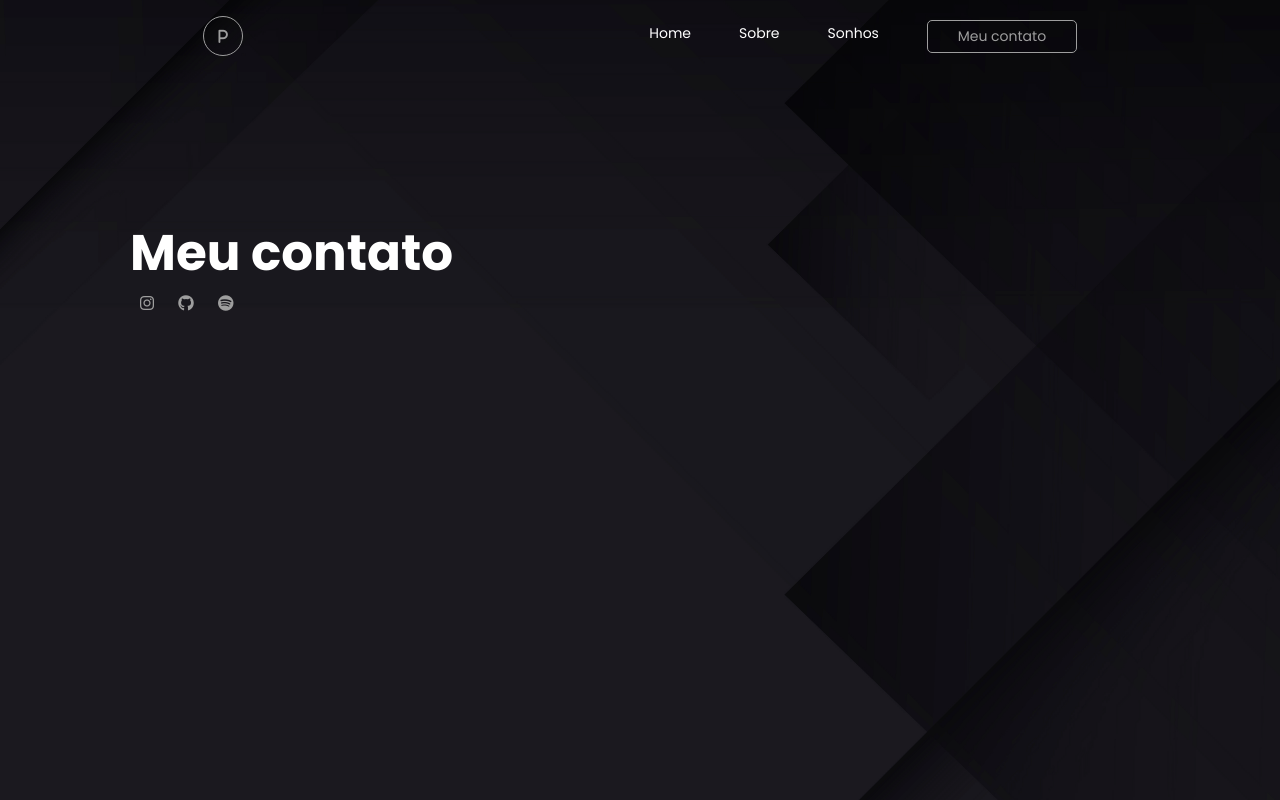
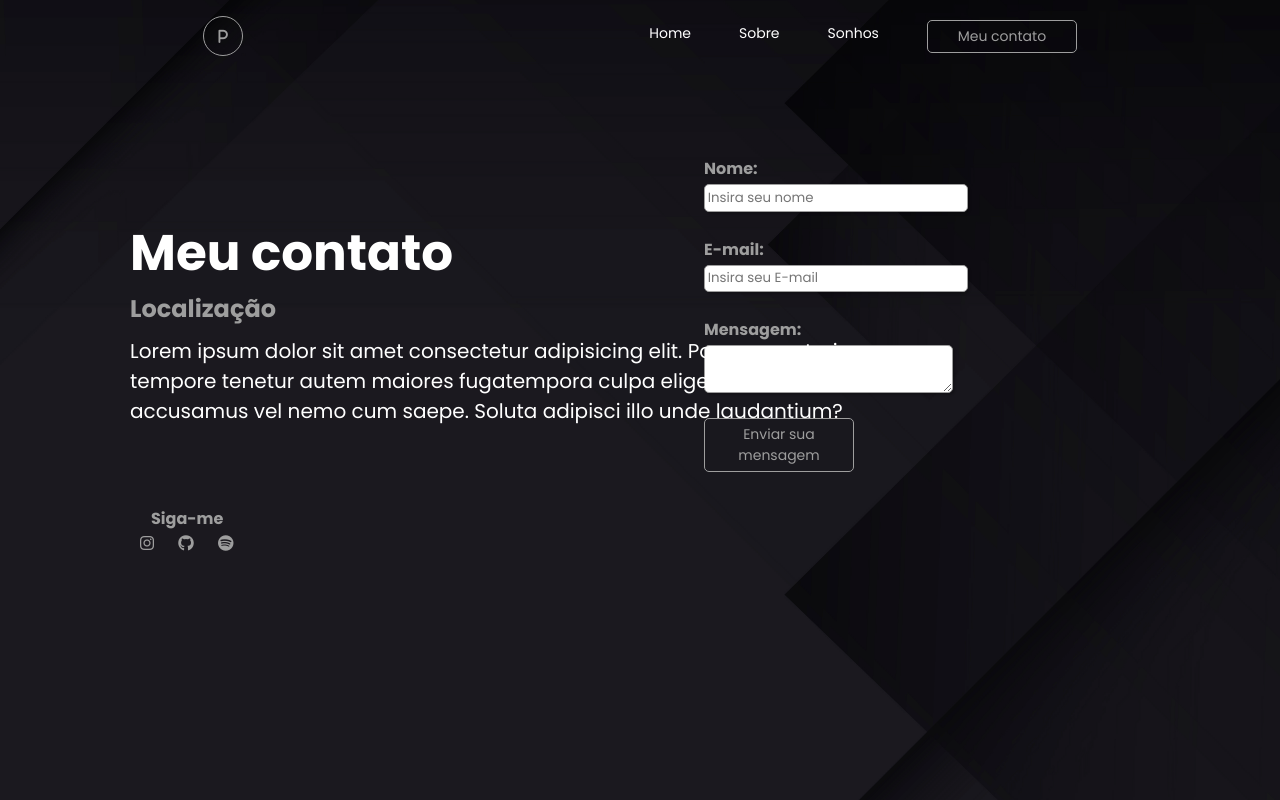
Before and after one commit to Paulokksk10/portifolio, a plain HTML site: page contato.html in a window 1280 px wide. Drawn offline with Linux system fonts and the light colour scheme.

Commit message:
Update contato.html

```diff
--- a/contato.html
+++ b/contato.html
@@ -32,6 +32,15 @@
         <div class="container-text">
             <div class="text">
                 <h1>Meu contato</h1>
+                <h2>Localização</h2>
+                <p>Lorem ipsum dolor sit amet consectetur adipisicing elit. Porro excepturi <br>
+                    tempore tenetur autem maiores fugatempora culpa eligendi dolorum,libero <br>
+                    accusamus vel nemo cum saepe. Soluta adipisci illo unde laudantium?</p>
+
+                    <br>
+                    <br>
+                    <br>
+                    <h4>Siga-me</h4>
                 <div class="social">
                     <a href="https://www.instagram.com/paulokksk/"><i class="fa-brands fa-instagram"></i></a>
                     <a href="https://github.com/Paulokksk10"><i class="fa-brands fa-github"></i></a>
@@ -39,6 +48,31 @@
                 </div>
             </div>
         </div>
+        <div class="formulario" >
+            <form action="index.html" method="post"></form>
+            <fieldset>
+            <div>
+                <label for="nome"><strong>Nome: </strong></label>
+                <input type="nome" id="nome" placeholder="Insira seu nome"/>
+            </div>
+            <br>
+            <div>
+                <label for="email"><strong>E-mail: </strong></label>
+                <input type="email" id="email" placeholder="Insira seu E-mail"/>
+            </div>
+            <br>
+            <div>
+                <label for="msg"><strong>Mensagem: </strong></label>
+                <textarea id="msg"></textarea>
+            </div>
+            <br>
+            <div class="button">
+                <button type="submit">Enviar sua mensagem</button>
+            </div>
+        </fieldset>
+        </form>
+        </div>
     </div>
+
 </body>
 </html>
```
